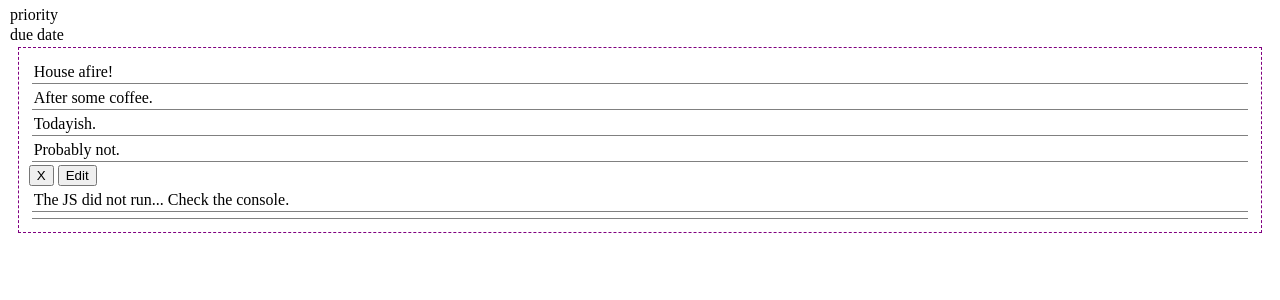
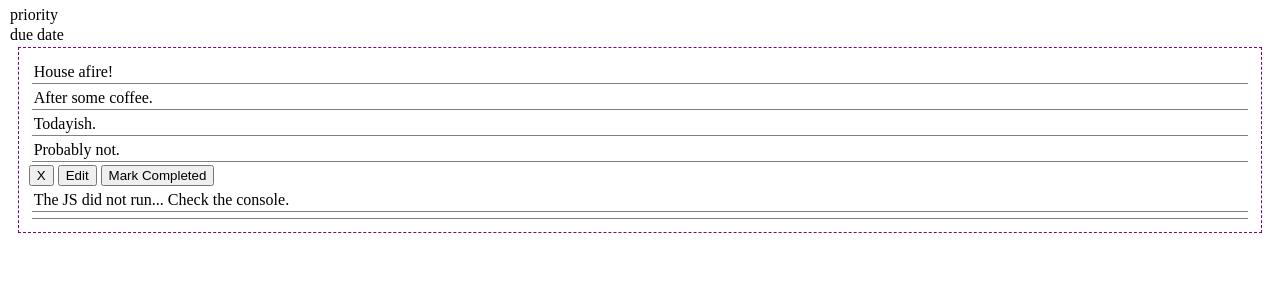
Before and after one commit to bronanny/atodo, a Flask app: page / in a window 1280 px wide. Shown: the part 275-575 px from the top of the page. Run offline with Flask 2, Linux system fonts and the light colour scheme; the visitor is signed in with stand-in values (Sample User, id 1); data comes from the database, SQL or seed files in the repository; data that the repository does not hold is empty; parts of the project's set-up code (start-up, migrations or seed data) failed here and were passed over; some libraries are stand-ins or nearby versions.

Commit message:
Almost done w/ completed-ing.

```diff
--- a/server/database.py
+++ b/server/database.py
@@ -54,15 +54,16 @@ class User(db.Model):
   def get_todo(self, ID):
     return ToDo.query.filter_by(user_id=self.id, id=ID).first()
 
-  def post_todo(self, body, priority, ID, due_date, due_tz):
+  def post_todo(self, body, priority, ID, due_date, due_tz, completed):
     td = self.get_todo(ID)
     if not td:
-      td = ToDo(ID, self.id, priority, body, due_date, due_tz)
+      td = ToDo(ID, self.id, priority, body, due_date, due_tz, completed)
     else:
       td.body = body
       td.priority = priority
       td.due_date = due_date
       td.due_tz = due_tz
+      td.completed = completed
     db.session.add(td)
     db.session.commit()
     return td
@@ -89,8 +90,9 @@ class ToDo(db.Model):
   due_date = db.Column(db.Integer)
   due_tz = db.Column(db.String(10))
   body = db.Column(db.String(1024))
+  completed = db.Column(db.Boolean())
 
-  def __init__(self, ID, user_id, priority, body, due_date, due_tz):
+  def __init__(self, ID, user_id, priority, body, due_date, due_tz, completed):
     log.debug('Creating ToDo %r', ID)
     self.id = ID
     self.user_id = user_id
@@ -98,6 +100,7 @@ class ToDo(db.Model):
     self.body = body
     self.due_date = due_date
     self.due_tz = due_tz
+    self.completed = completed
 
   def as_jsonish(self):
     return {
@@ -106,10 +109,11 @@ class ToDo(db.Model):
       'sync': True,
       'ID': self.id,
       'due_date': '%i %s' % (self.due_date, self.due_tz),
+      'completed': self.completed,
       }
 
   @classmethod
-  def validate_data(class_, body, priority, ID, due_date):
+  def validate_data(class_, body, priority, ID, due_date, completed):
     try: ID = int(ID)
     except (TypeError, ValueError):
       raise InvalidData('non-numeric todo ID.')
--- a/server/todo.py
+++ b/server/todo.py
@@ -63,8 +63,9 @@ def todo_args_from_request():
   priority = request.form.get('priority')
   ID = request.form.get('ID')
   due_date, due_tz = parse_due_date(request.form.get('due_date', ''))
+  completed = request.form.get('completed')
   try:
-    ToDo.validate_data(body, priority, ID, due_date)
+    ToDo.validate_data(body, priority, ID, due_date, completed)
   except InvalidData, err:
     log.error('Invalid FORM Data %s todo ID: %s for user %s', err, ID, repr(g.user))
     abort(err.code)
--- a/site/templates/index.html
+++ b/site/templates/index.html
@@ -73,16 +73,34 @@ var ViewModel = {
     picker.setMoment(moment(todo.due_date, weird_data_format))
   },
 
-  send_todo: function (o) {
+  complete_todo: function (todo) {
+    this.send_todo(
+      todo.ID,
+      todo.body,
+      todo.priority,
+      todo.due_date,
+      true
+    )
+  },
+
+  send_todo_basic: function (ID, body, priority, date, completed) {
     ID = this.next_id()
     $.post(
       '/todo/' + ID,
-      {ID: ID,
-       body: o.body.value,
-       priority: o.priority.value,
-       due_date: o.date.value},
+      {ID: ID, body: body, priority: priority,
+       due_date: date, completed: completed},
       function(data){ ViewModel.recv_todo(data.todo); },
       "json"
+    );
+  },
+
+  send_todo: function (o) {
+    this.send_todo_basic(
+      this.next_id(),
+      o.body.value,
+      o.priority.value,
+      o.date.value,
+      false // automatically set un-completed.
     );
   }
 
@@ -167,6 +185,7 @@ $(document).ready(function(){
     <p data-bind="visible: priority == 3">Probably not.</p>
     <button data-bind="click: $parent.delete_todo">X</button>
     <button data-bind="click: $parent.edit_todo">Edit</button>
+    <button data-bind="visible: !completed ; click: $parent.complete_todo">Mark Completed</button>
     <p data-bind="text: body">The JS did not run...  Check the console.</p>
     <p data-bind="text: due_date"></p>
   </div>
```
